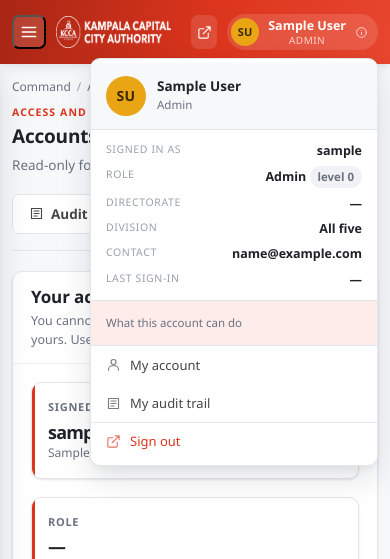
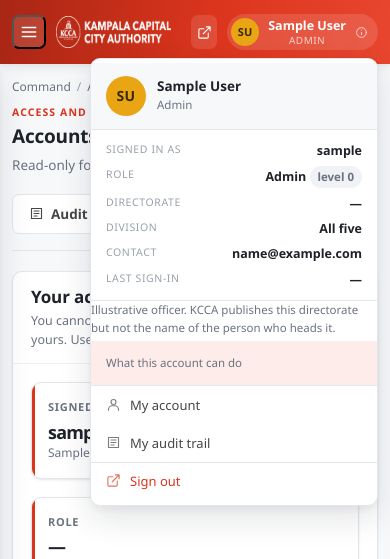
Before and after one commit to shema-k/kcca-street-vendor-allocator, a PHP site: page /pages/users.php in a window 390 px wide, after a click that opens the changed part. Shown: the top 559 px of the page. Run offline with PHP 8.4, Linux system fonts and the light colour scheme; the visitor is signed in with stand-in values (Sample User, id 1); data that the repository does not hold is empty.

Commit message:
Give every account a person, not a role label
Two accounts were named after their job rather than after a person:
admin's full_name was the literal string "System Administrator", and
auditor's was "Internal Audit". Every other account carried a real
officer's name. The effect was not only cosmetic:

  - the avatar took its initials from the role, so the top-right corner
    read "SA";
  - the audit trail attributed every action to "System Administrator",
    which is a role, not a person — so the trail could not say who did
    what, which is the one thing an audit trail exists to do;
  - the account menu and the accounts page presented a job title where a
    name should be.

admin is now Robert Ssempijja, Director of Information & Communication
Technology; auditor is Grace Nyamwasa, Chief Internal Auditor. Both sit in
the directorate KCCA actually publishes for them. Every account also
carries a telephone number, which all ten were missing.

The third change is the one that makes the first two defensible. KCCA
publishes names for seven of these positions — the Executive Director,
both Division Mayors, the Physical Planning secretary, the Legal Affairs
spokesperson, the Revenue deputy director and the Market Development
supervisor. It publishes an ICT department, an Internal Audit unit and no
read-only role, but names nobody in them. So a name_basis column records
which is which, and the account menu and the accounts page both say so:
"Name and position published by KCCA" or "Illustrative officer. KCCA
publishes this directorate but not the name of the person who heads it."
An officer's name is what the audit trail attributes an action to, so a
reader is entitled to know where the name came from.

Directorates are also named as KCCA names them rather than as the slug
that was stored, so the rail and the account menu read "Information &
Communication Technology" rather than "information-communication-technology".

Verified: nine roles sign in with a real name, correct initials and the
right authority level; no two rails alike; 21 pages clean; 27
reconciliation checks pass.

```diff
--- a/database/schema.sql
+++ b/database/schema.sql
@@ -470,6 +470,10 @@ CREATE TABLE `users` (
   `division_id`   INT UNSIGNED DEFAULT NULL,
   `email`         VARCHAR(120) DEFAULT NULL,
   `phone`         VARCHAR(40)  DEFAULT NULL,
+  -- Whether the name and title are published by KCCA or illustrative. An
+  -- officer's name is what the audit trail attributes an action to, so it
+  -- matters that a reader can tell which is which.
+  `name_basis`    ENUM('published','illustrative') NOT NULL DEFAULT 'illustrative',
   `is_active`     TINYINT(1) NOT NULL DEFAULT 1,
   `last_login_at` DATETIME DEFAULT NULL,
   `created_at`    TIMESTAMP NOT NULL DEFAULT CURRENT_TIMESTAMP,
--- a/layouts/header.php
+++ b/layouts/header.php
@@ -102,7 +102,7 @@ $myDiv = (int) ($me['division_id'] ?? 0);
                 level <?= $acctRank ?>
               </span>
             </dd>
-            <dt>Directorate</dt><dd><?= e($me['directorate'] ?: '—') ?></dd>
+            <dt>Directorate</dt><dd><?= e($me['directorate'] ? humanise($me['directorate']) : '—') ?></dd>
             <dt>Division</dt><dd><?= e($acctDivision ?: 'All five') ?></dd>
             <dt>Contact</dt>
             <dd class="xsmall" style="max-width:190px">
@@ -112,6 +112,22 @@ $myDiv = (int) ($me['division_id'] ?? 0);
             <dt>Last sign-in</dt>
             <dd class="xsmall"><?= !empty($me['last_login_at']) ? e(fmtDate($me['last_login_at'], 'd M Y H:i')) : 'first sign-in' ?></dd>
           </dl>
+
+          <?php
+          /* The audit trail attributes every action to a name, so a reader
+             is entitled to know whether that name is published by KCCA or
+             is an illustrative officer standing in for one. */
+          $nameBasis = (string) ($me['name_basis'] ?? 'illustrative');
+          ?>
+          <p class="xsmall muted" style="margin:0 0 4px">
+            <?php if ($nameBasis === 'published'): ?>
+              Name and position published by KCCA.
+            <?php else: ?>
+              Illustrative officer. KCCA publishes this
+              <?= e($me['directorate'] ? humanise($me['directorate']) : 'directorate') ?>
+              but not the name of the person who heads it.
+            <?php endif; ?>
+          </p>
 
           <div class="acct-scope">
             <span class="xsmall muted">What this account can do</span>
--- a/lib/Helpers.php
+++ b/lib/Helpers.php
@@ -306,6 +306,14 @@ function humanise(?string $v): string
         'market-admin'        => 'Market Administration',
         'auditor'             => 'Internal Audit',
         'viewer'              => 'Viewer (read only)',
+        /* Directorates, as KCCA names them. */
+        'office-of-the-executive-director'     => 'Office of the Executive Director',
+        'information-communication-technology' => 'Information & Communication Technology',
+        'physical-planning'                    => 'Physical Planning',
+        'internal-audit'                       => 'Internal Audit',
+        'revenue'                              => 'Revenue Collection',
+        'legal'                                => 'Legal Affairs',
+        'systems-ict'                          => 'Systems & ICT',
     ];
     if (isset($map[$v])) {
         return $map[$v];
--- a/pages/users.php
+++ b/pages/users.php
@@ -20,7 +20,7 @@ $canEdit = Auth::can('manage');
 /* Who this officer may edit. */
 $all = Database::all(
     'SELECT u.id, u.username, u.full_name, u.title, u.directorate, u.role, u.division_id,
-            u.email, u.phone, u.is_active, u.last_login_at, d.name AS division_name
+            u.email, u.phone, u.name_basis, u.is_active, u.last_login_at, d.name AS division_name
        FROM users u LEFT JOIN divisions d ON d.id = u.division_id
       ORDER BY u.id'
 );
@@ -195,7 +195,7 @@ require __DIR__ . '/../layouts/header.php';
       <div class="stat info">
         <div class="label">Division</div>
         <div class="value" style="font-size:18px"><?= e($mine['division_name'] ?: 'All five') ?></div>
-        <div class="meta"><?= e($mine['directorate'] ?: '—') ?></div>
+        <div class="meta"><?= e($mine['directorate'] ? humanise($mine['directorate']) : '—') ?></div>
       </div>
       <div class="stat gold">
         <div class="label">Last sign-in</div>
@@ -231,7 +231,12 @@ require __DIR__ . '/../layouts/header.php';
             <tr>
               <td>
                 <strong><?= e($u['full_name']) ?></strong>
-                <div class="xsmall muted"><?= e($u['username']) ?><?= $u['title'] ? ' · ' . e($u['title']) : '' ?></div>
+                <div class="xsmall muted">
+                  <?= e($u['username']) ?><?= $u['title'] ? ' · ' . e($u['title']) : '' ?>
+                </div>
+                <?php if (($u['name_basis'] ?? 'illustrative') !== 'published'): ?>
+                  <div class="xsmall" style="color:var(--ink-4)">illustrative officer</div>
+                <?php endif; ?>
               </td>
               <td class="xsmall"><?= e(Auth::remit((string) $u['role'])['label']) ?></td>
               <td class="center"><span class="badge <?= $level >= 6 ? 'bad' : ($level >= 5 ? 'warn' : 'muted') ?>"><?= $level ?></span></td>
```
Also changed, not shown: database/seed.php (+24 -12 lines), partials/dash_accounts.php (+7 -2 lines), README.md.
